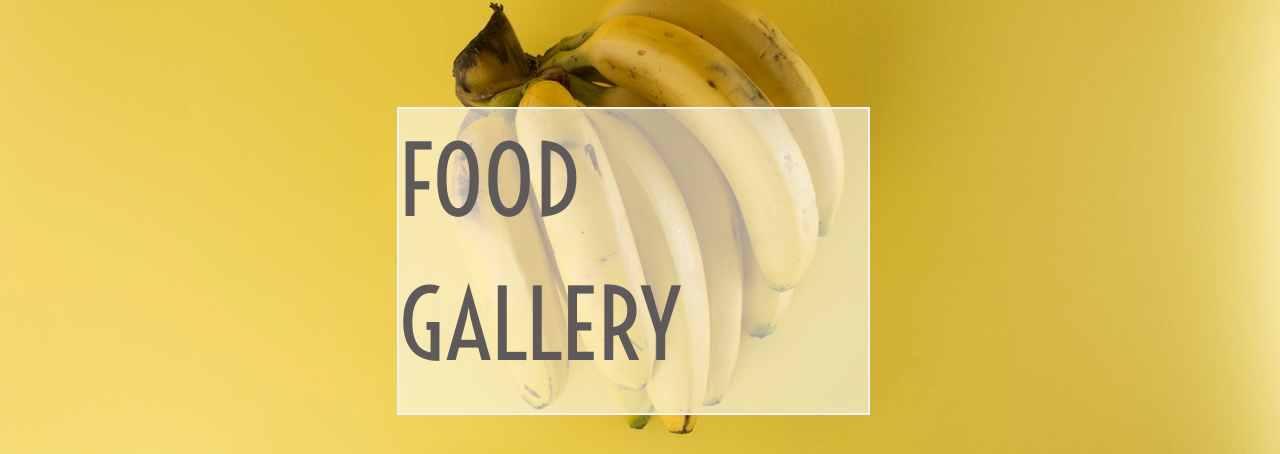
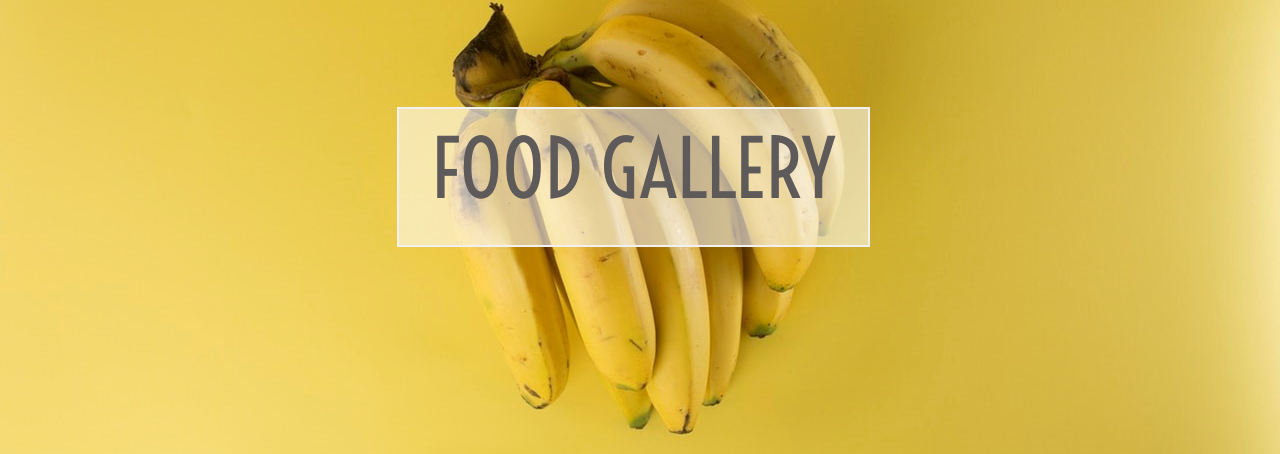
Before and after one commit to bibekkakati/foodgallery, a plain HTML site: page index.html in a window 1280 px wide. Shown: the part 213-667 px from the top of the page. Drawn offline with nearby package versions, Linux system fonts and the light colour scheme; a web font is replaced by a local one.

Commit message:
Update main.css

```diff
--- a/CSS/main.css
+++ b/CSS/main.css
@@ -89,10 +89,11 @@ h1{
     top: 40%;
     left: 31%;
     color: #5e5a5a;
-    font-size: 6em;
+    font-size: 5em;
     background-color: #ffffff90;
     padding: 0px;
     border: #f1f1f1 solid 2px;
+    text-align: center;
 }
 
 
```
